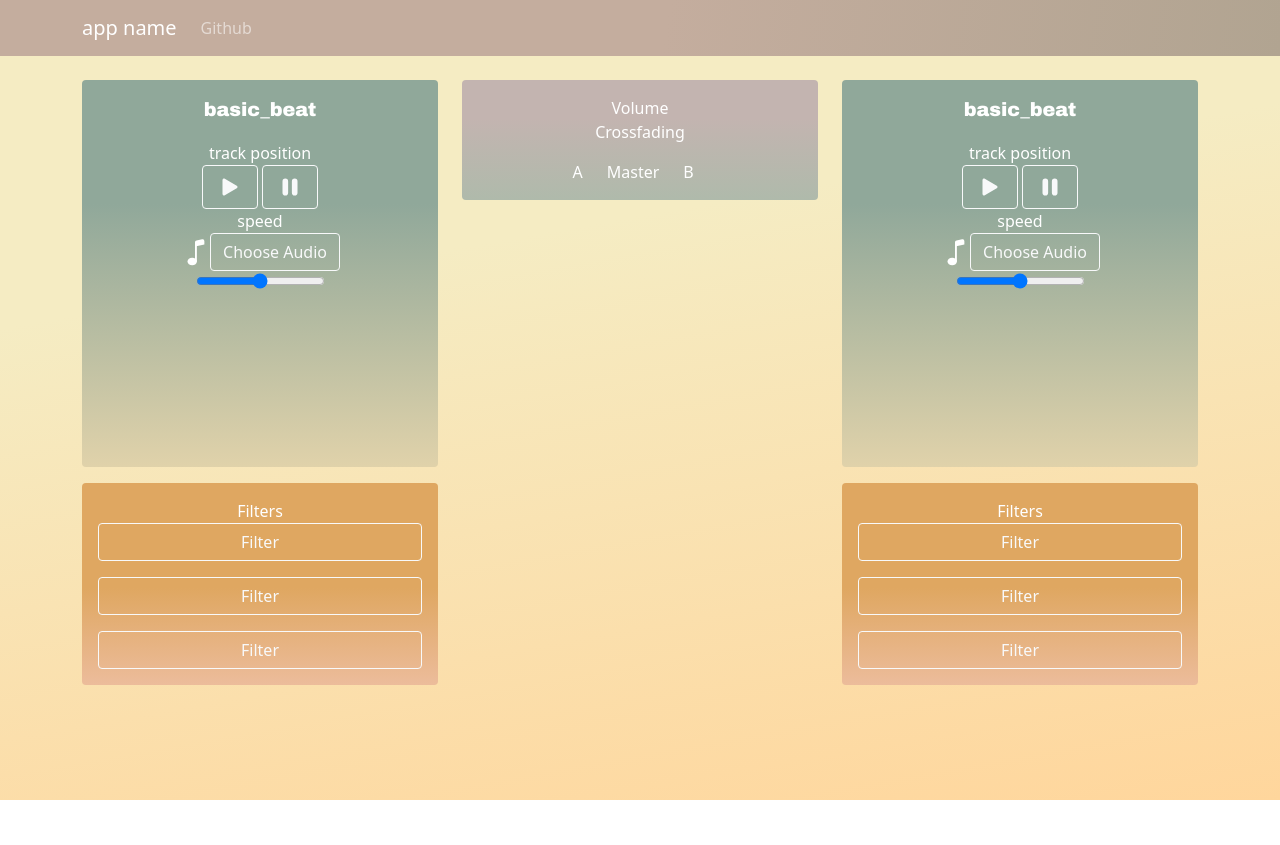
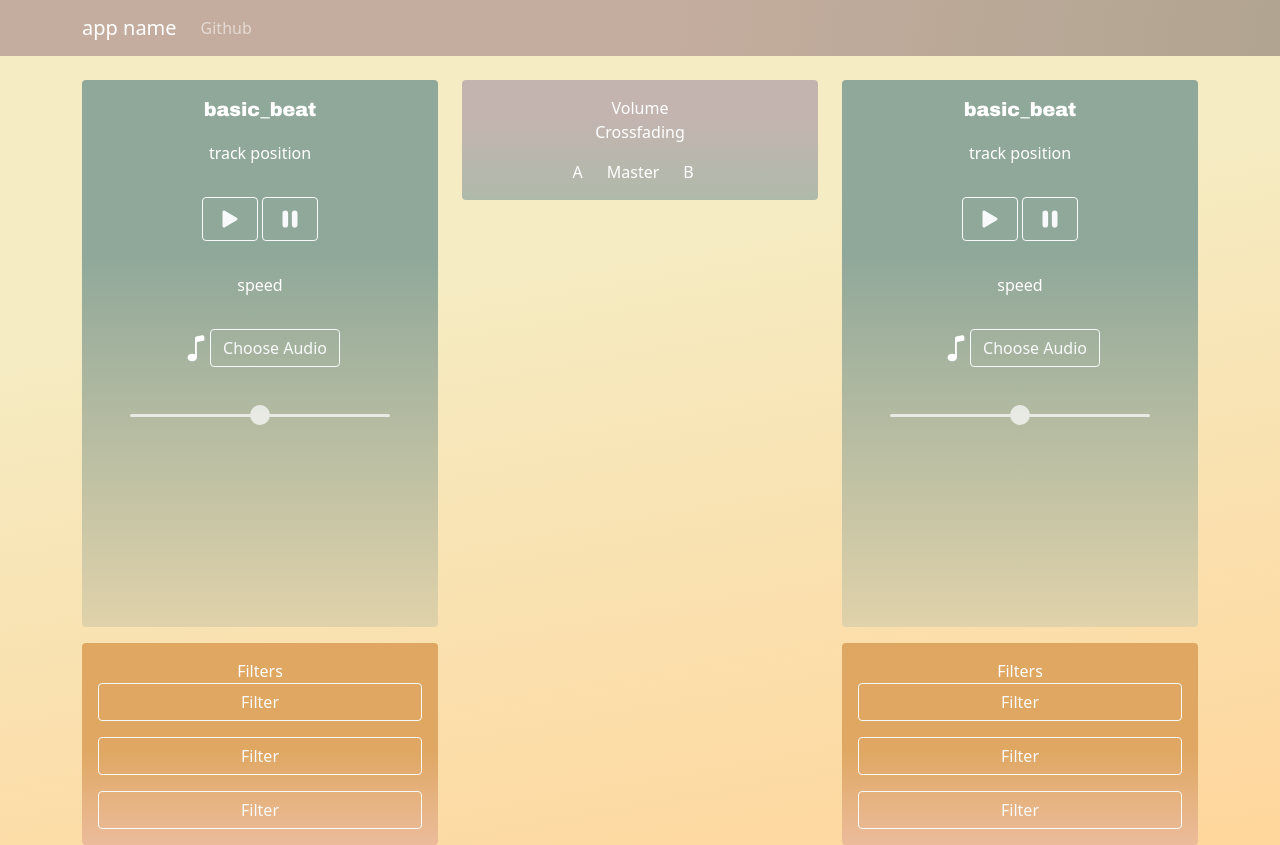
Before and after one commit to LuckyLuke16/audiovideo22, a React (Create React App) app: page / in a window 1280 px wide. Before the commit the page ends 800 px from the top, so only its background shows below. Built offline with nearby package versions, Linux system fonts and the light colour scheme.

Commit message:
create slider design, adjust margin in audio card

```diff
--- a/src/App.css
+++ b/src/App.css
@@ -59,3 +59,39 @@
   font-family: "Arial Black";
 
 }
+.cardItems {
+  margin-bottom: 2rem !important;
+}
+.slider {
+  -webkit-appearance: none;
+  width: 80%;
+  height: 3px;
+  border-radius: 8px;
+  background: #ffffff;
+  outline: none;
+  opacity: .7;
+  -webkit-transition: .2s;
+  transition: opacity .2s;
+}
+
+.slider::-webkit-slider-thumb {
+  -webkit-appearance: none;
+  appearance: none;
+  width: 20px;
+  height: 20px;
+  border-radius: 50%;
+  background: #ffffff;
+  cursor: pointer;
+}
+/* Mouse-over effects */
+.slider:hover {
+  opacity: 1; /* Fully shown on mouse-over */
+}
+
+.slider::-moz-range-thumb {
+  width: 20px;
+  height: 20px;
+  border-radius: 50%;
+  background: #ffffff;
+  cursor: pointer;
+}
```
